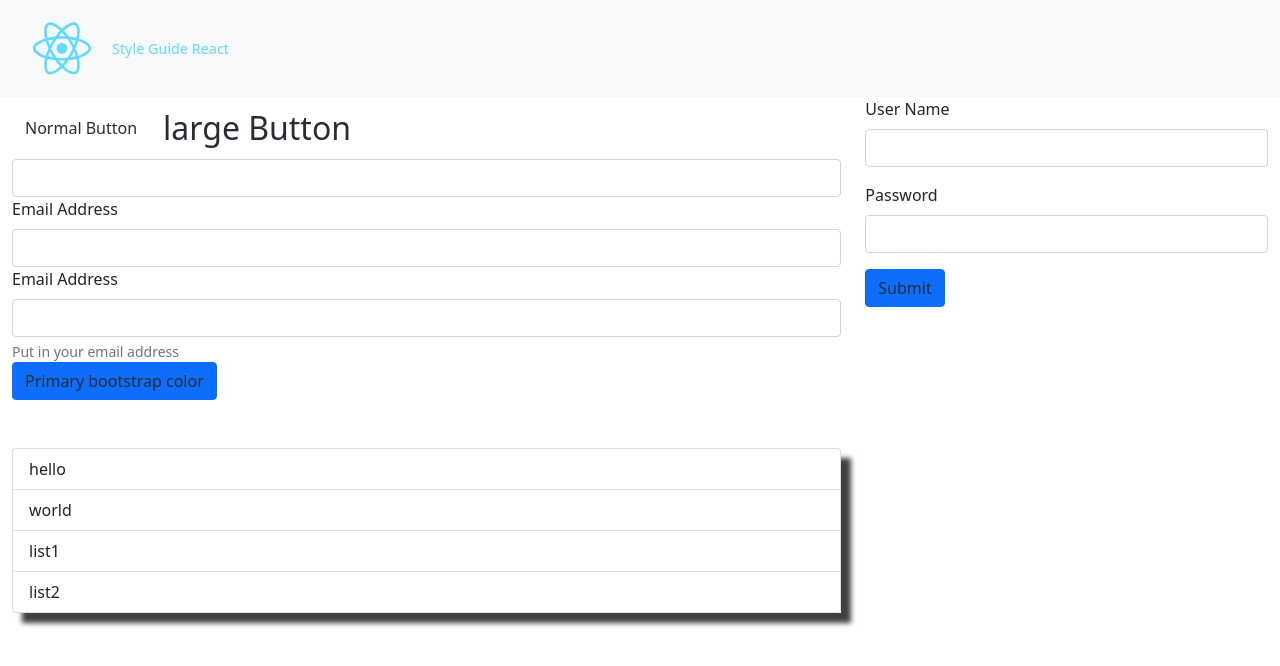
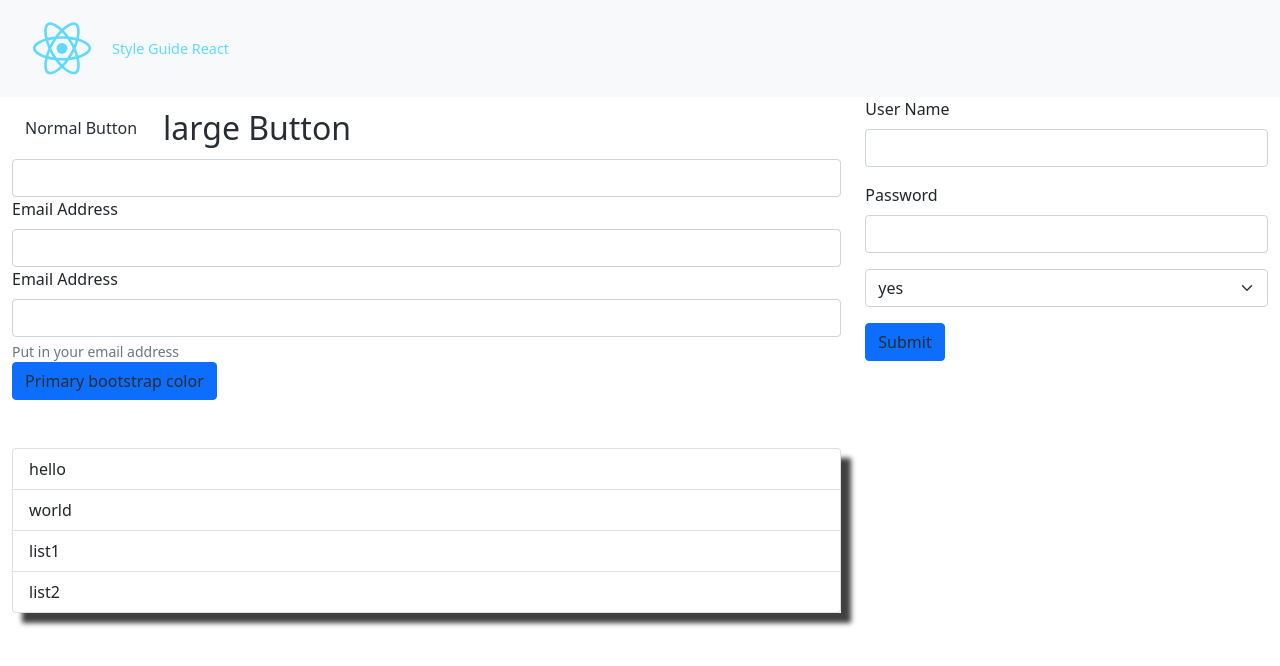
Before and after one commit to manishiitg/react-code-style-training, a React (Create React App) app: page / in a window 1280 px wide. Shown: the top 666 px of the page. Built offline with nearby package versions, Linux system fonts and the light colour scheme.

Commit message:
form component showing state controlled via form vs state controlled via component

```diff
--- /dev/null
+++ b/src/components/Dropdown/dropdown.js
@@ -0,0 +1,27 @@
+import React from "react"
+import PropTypes from "prop-types"
+
+const Dropdown = ({ options, onChange, value }) => {
+    return (
+        <select onChange={onChange} className="form-select" value={value}>
+            {
+                options.map((ele, idx) => {
+                    return <option key={idx} value={ele.value}>{ele.text}</option>
+                })
+            }
+        </select>
+
+    )
+}
+
+Dropdown.propTypes = {
+    options: PropTypes.arrayOf(PropTypes.shape({
+        value: PropTypes.string.isRequired,
+        text: PropTypes.string.isRequired,
+    })).isRequired,
+    onChange: PropTypes.func.isRequired,
+    selected: PropTypes.string
+}
+
+
+export default Dropdown
--- a/src/containers/LoginForm/LoginForm.js
+++ b/src/containers/LoginForm/LoginForm.js
@@ -2,11 +2,24 @@ import React, { useState } from "react"
 
 import { InputWithLabel } from "../../components/InputText/input"
 import Button from "../../components/Button/button"
+import Dropdown from "../../components/Dropdown/dropdown"
 
 const LoginForm = () => {
+
+    const defaultOptions = [
+        {
+            "value": "1",
+            "text": "yes"
+        },
+        {
+            "value": "2",
+            "text": 'no'
+        }
+    ]
     const [formState, setFormState] = useState({
         "username": "",
-        "password": ""
+        "password": "",
+        "dropdown": 0
     })
     return (
         <form>
@@ -30,6 +43,16 @@ const LoginForm = () => {
                     }
                 } />
             </div>
+            <div className="mb-3">
+                <Dropdown options={defaultOptions} value={formState.dropdown} onChange={
+                    (evt) => {
+                        setFormState({
+                            ...formState,
+                            "dropdown": evt.target.value
+                        })
+                    }
+                } />
+            </div>
             <Button className="btn-primary" onClick={(evt) => {
                 evt.preventDefault()
                 console.log("form submitted")
```
